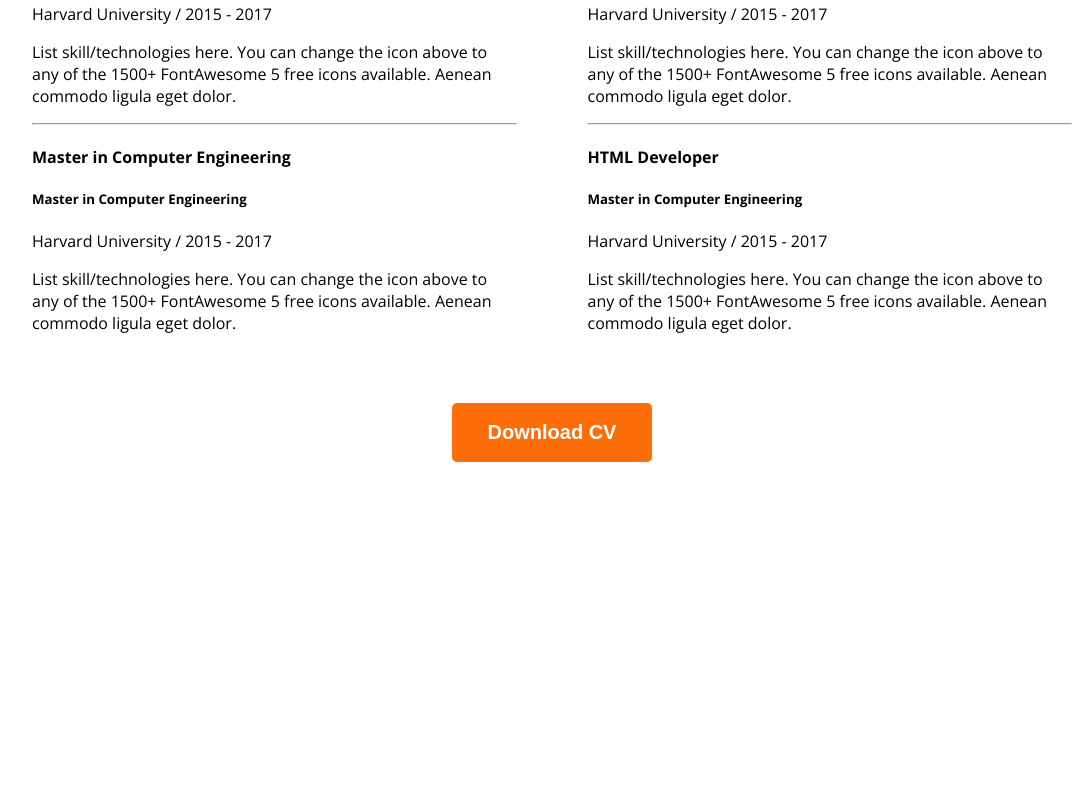
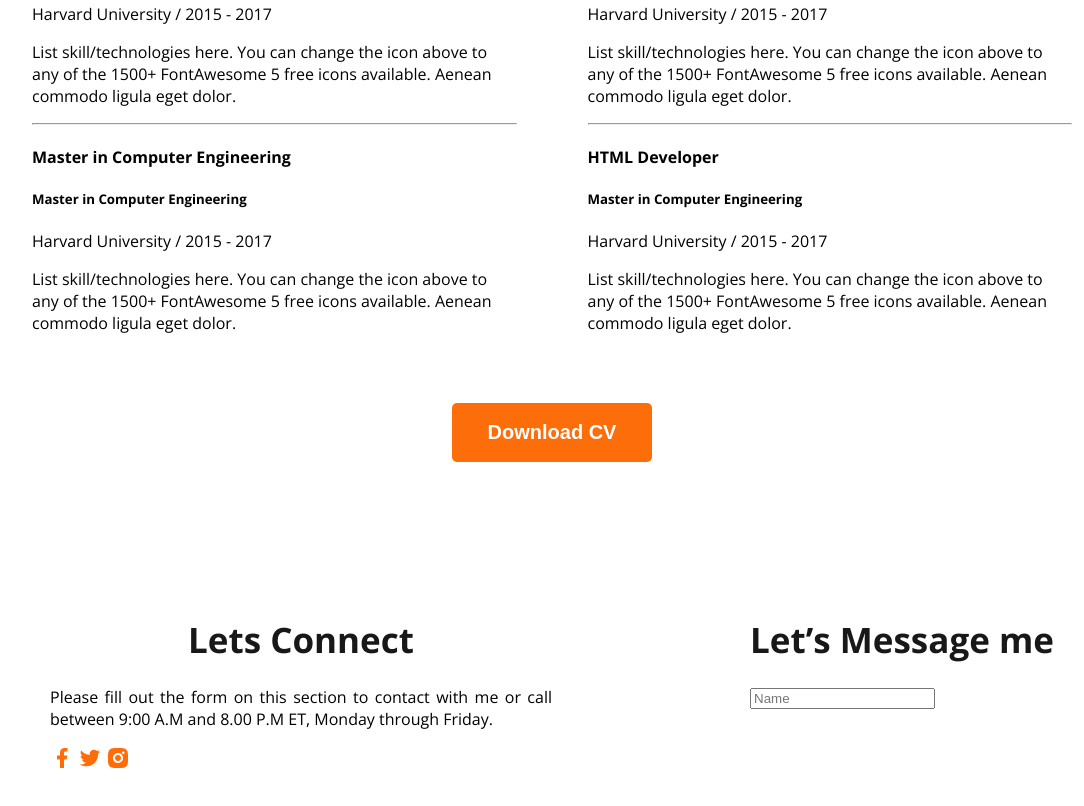
Before and after one commit to SM-Mahidur/milestone-5-web-developer-protfilio-assignment-1, a plain HTML site: page index.html in a window 1280 px wide. Shown: the part 2445-3251 px from the top of the page, without its empty margins (88-1172 px from the left). Before the commit the page ends 2915 px from the top, so only its background shows below. Drawn offline with nearby package versions, Linux system fonts and the light colour scheme.

Commit message:
this is footer section add

```diff
--- a/index.html
+++ b/index.html
@@ -143,6 +143,21 @@
                         <button class="cmbtn" id="resuembtn">Download CV</button>
                     </div>
         </main>
-
+        <!-- footer section -->
+        <footer class="footer">
+            <div class="footer-left-content">
+                <h1 class="commonTitle">Lets Connect</h1>
+                <p class="footer-decription">Please fill out the form on this section to contact with me or call between 9:00 A.M and 8.00 P.M ET, Monday through Friday.</p>
+                <div class="fb-image">
+                    <img src="./assests/images/icons/facebook.png" alt="fb">
+                <img src="./assests/images/icons/twitter.png" alt="tw">
+                <img src="./assests/images/icons/insta.png" alt="insta">
+                </div>
+            </div>
+            <div class="footer-right-content">
+                <h1 class="commonTitle">Let’s Message me</h1>
+                <input type="text" placeholder="Name">
+            </div>
+        </footer>
 </body>
 </html>
```
